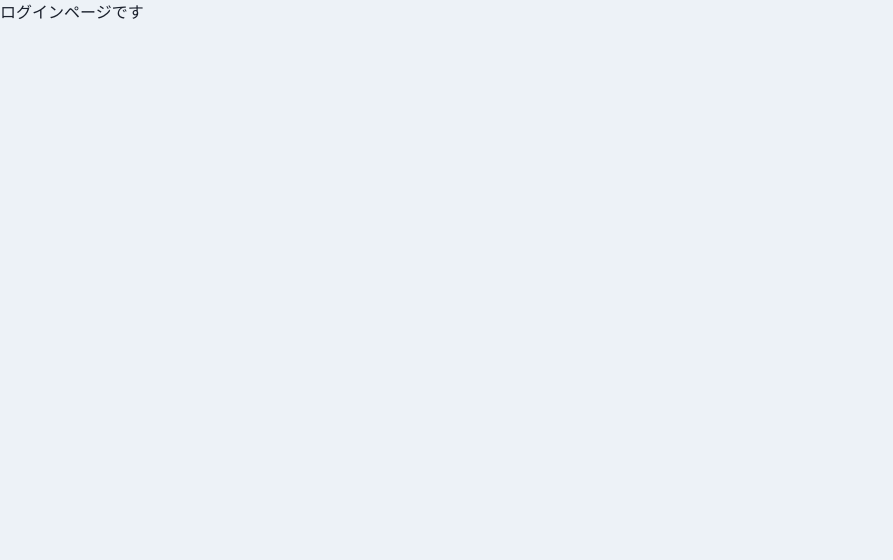
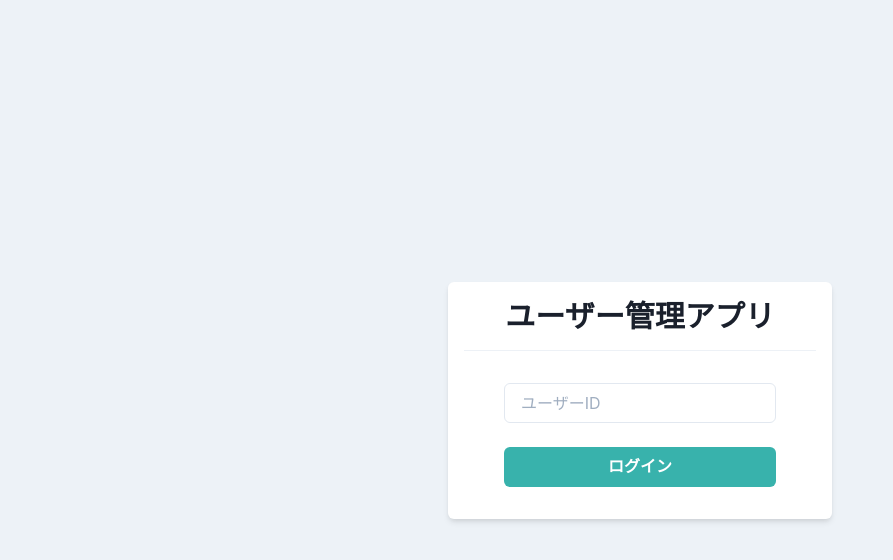
Before and after one commit to kenji-kk/jake-tuto, a React (Create React App) app: page / in a window 1280 px wide. Shown: the top 560 px of the page, without its empty margins (0-893 px from the left). Built offline with nearby package versions, Linux system fonts and the light colour scheme.

Commit message:
ログイン画面作成

```diff
--- a/src/components/pages/Login.tsx
+++ b/src/components/pages/Login.tsx
@@ -1,5 +1,17 @@
+import { Box, Button, Divider, Flex, Heading, Input, Stack } from "@chakra-ui/react";
 import { memo, VFC } from "react";
 
 export const Login: VFC = memo(() => {
-  return <p>ログインページです</p>;
+  return (
+    <Flex align="center" justify="center" height="100vh">
+      <Box bg="white" w="sm" p={4} borderRadius="md" shadow="md">
+        <Heading ad="h1" size="lg" textAlign="center">ユーザー管理アプリ</Heading>
+        <Divider my={4}/>
+        <Stack spacing={6} py={4} px={10}>
+        <Input placeholder="ユーザーID"/>
+        <Button bg="teal.400" color="white" _hover={{ opacity: 0.8}}>ログイン</Button>
+        </Stack>
+      </Box>
+    </Flex>
+  );
 });
```
